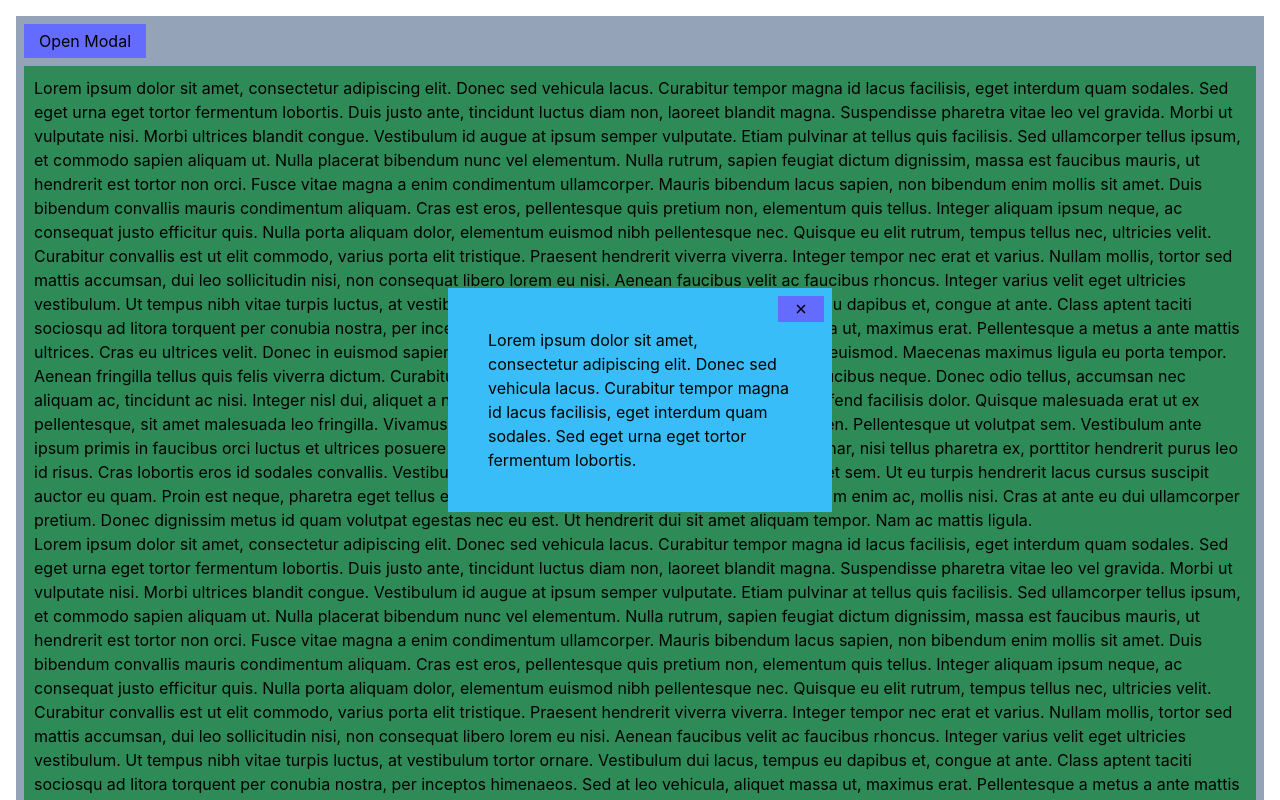
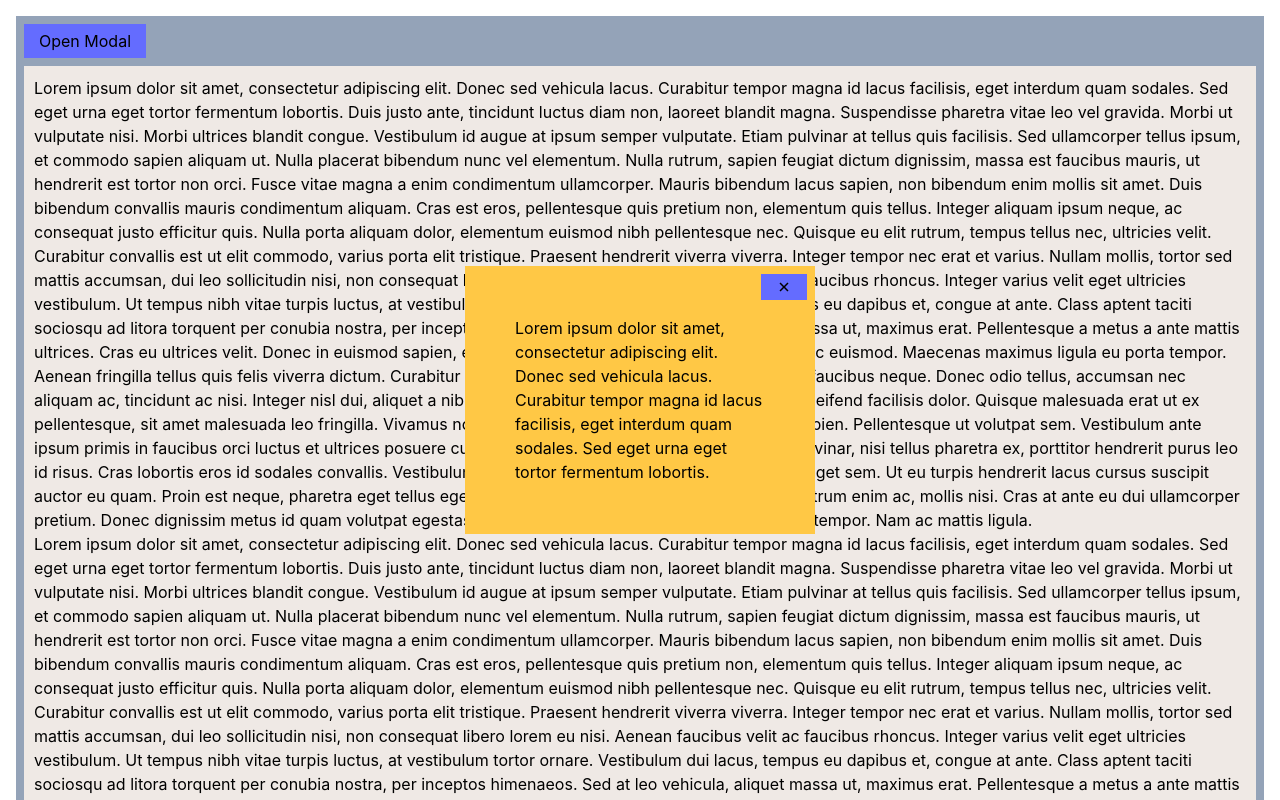
Before and after one commit to sedat355/reacts_apps, a React (Vite) app: page / in a window 1280 px wide. Both pictures are taken after a click on the button "Open Modal". Shown: the top 800 px of the page. Built offline with nearby package versions, Linux system fonts and the light colour scheme.

Commit message:
modal on/off butonlari aktif

```diff
--- a/eslint.config.js
+++ b/eslint.config.js
@@ -24,6 +24,7 @@ export default [
       'react-refresh': reactRefresh,
     },
     rules: {
+      "react/prop-types": "off",
       ...js.configs.recommended.rules,
       ...react.configs.recommended.rules,
       ...react.configs['jsx-runtime'].rules,
--- a/src/App.jsx
+++ b/src/App.jsx
@@ -9,7 +9,7 @@ const BUTTON_WRAPPER_STYLES = {
 const OTHER_CONTENT_STYLES = {
   position: "relative",
   zIndex: 2,
-  backgroundColor: "seagreen",
+  backgroundColor: "#efe9e5",
   padding: "10px",
 }
 
@@ -19,10 +19,10 @@ function App() {
   return (
     <div className="app bg-slate-400 p-2">
       <div style={BUTTON_WRAPPER_STYLES} className="mb-2">
-        <button>Open Modal</button>
+        <button onClick={() => setIsOpenModal(true)}>Open Modal</button>
       </div>
 
-      <Modal isOpenModal={isOpenModal}/>
+      {isOpenModal && <Modal isOpenModal={isOpenModal} onClose={()=> setIsOpenModal(false)}/>}
 
       <div className="other_content" style={OTHER_CONTENT_STYLES}>
         <p>
--- a/src/component/Modal.jsx
+++ b/src/component/Modal.jsx
@@ -1,15 +1,38 @@
 import { IoCloseSharp } from "react-icons/io5"
 
-const Modal = () => {
+const OVERLAY_STYLES = {
+  // position: "absolute",
+  // top: 0,
+  // bottom: 0,
+  // left: 0,
+  // right: 0,
+  // backgroundColor: "rgba(0,0,0,0.7",
+  // zIndex: 1000,
+}
+const MODAL_STYLES = {
+  position: "fixed",
+  top: "50%",
+  left: "50%",
+  transform: "translate(-50%, -50%)",
+  backgroundColor: "#ffc845",
+  zIndex: 1000,
+  width: "350px",
+  padding: "50px"
+}
+
+const Modal = ({isOpenModal, onClose}) => {
+  if(!isOpenModal) return null;
+
+  console.log(isOpenModal)
   return (
-    <div className="modal fixed top-1/2 left-1/2 -translate-x-1/2 -translate-y-1/2 z-50 bg-sky-400 p-10 w-96">
-      <div className="absolute right-2 top-2">
+    <div className="modal" style={MODAL_STYLES}>
+      <div onClick={onClose} className="absolute right-2 top-2">
         <button><IoCloseSharp /></button>
       </div>
 
       <p>Lorem ipsum dolor sit amet, consectetur adipiscing elit. Donec sed vehicula lacus. Curabitur tempor magna id lacus facilisis, eget interdum quam sodales. Sed eget urna eget tortor fermentum lobortis.</p>
 
-      <div className="overlay"></div>
+      <div className="overlay" style={OVERLAY_STYLES}></div>
     </div>
   )
 }
```
